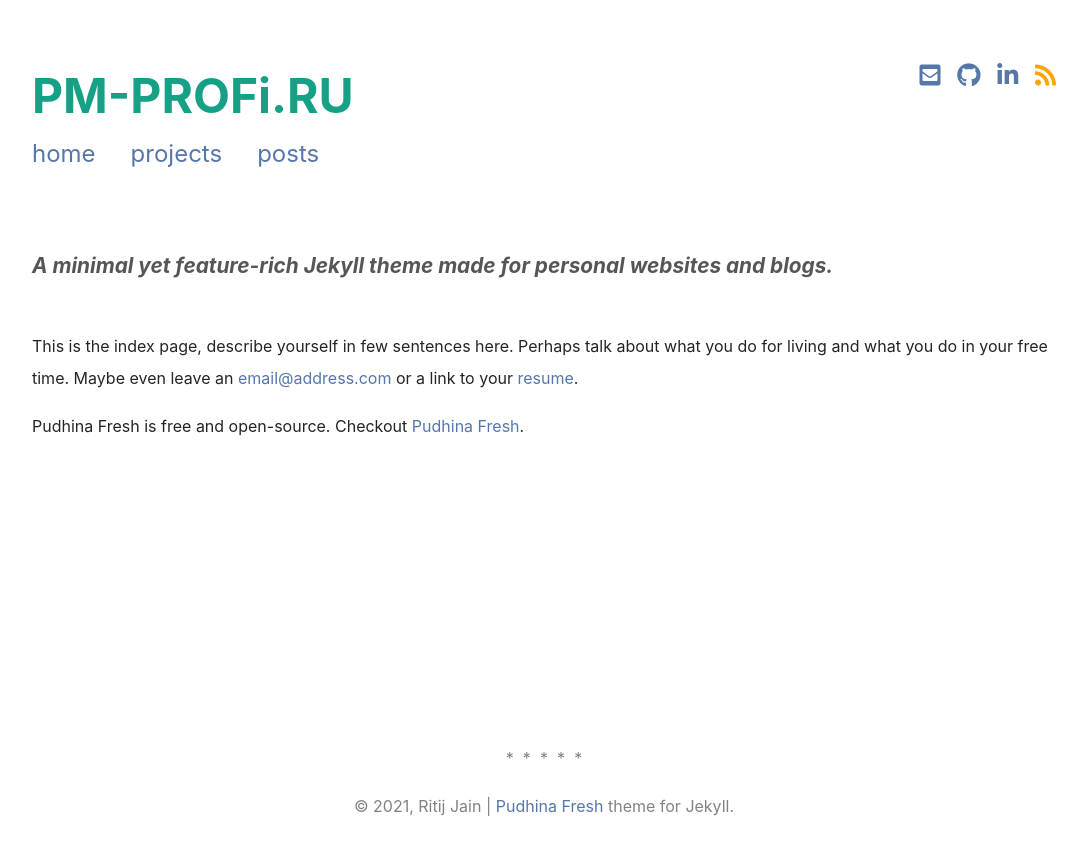
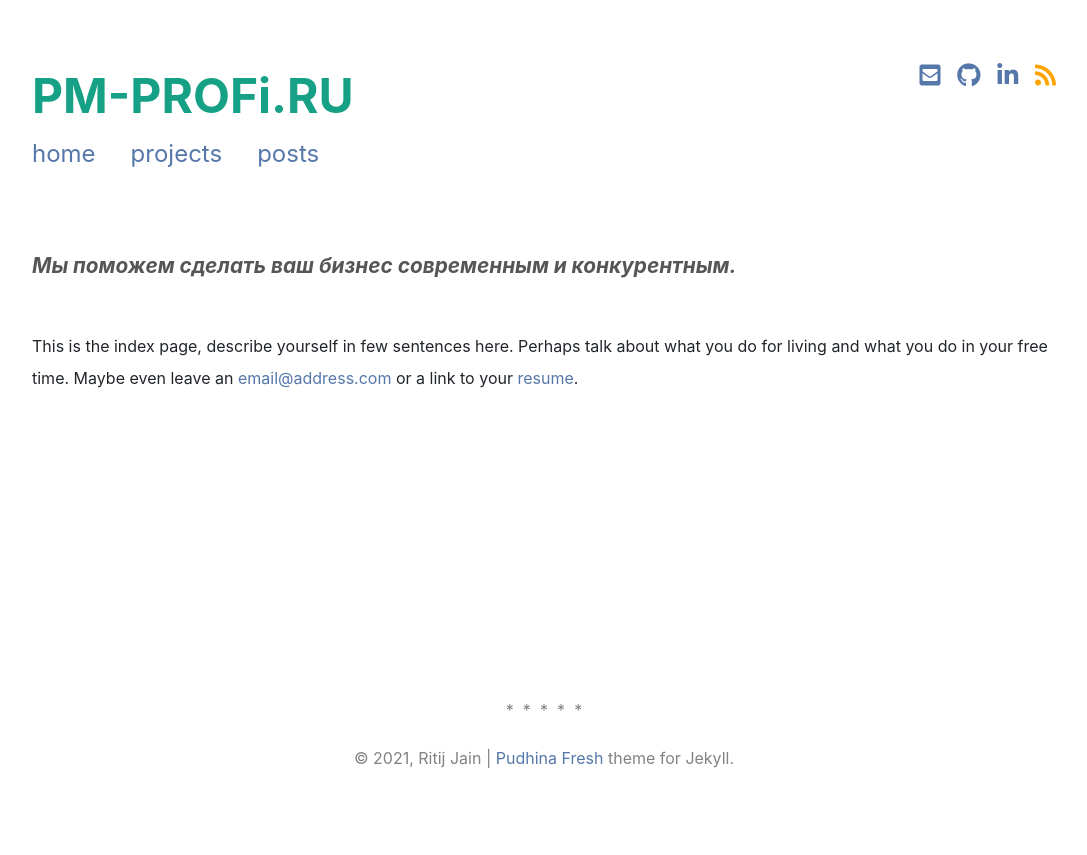
Before and after one commit to RedShadow-play/pm-profiru-82335, a Jekyll site: the page built from index.md, in a window 1280 px wide. Shown: the top 855 px of the page, without its empty margins (96-1183 px from the left). Built offline with Jekyll 4.4.1, drawn with Linux system fonts in a browser that asks for light colours; nearby versions of some CDN libraries; a style sheet for code colours, icons or effects is not loaded.

Commit message:
index.md: changed

```diff
--- a/index.md
+++ b/index.md
@@ -3,15 +3,14 @@ layout: page
 full_logo: true
 title:
 subtitle:
-description: A minimal yet feature-rich Jekyll theme made for personal websites and blogs.
+description: Управление проектами графики Примавера Primavera MS Project строительство ремонт.
 sitemap:
   priority: 1.0
 ---
-<p id="describe-text">A minimal yet feature-rich Jekyll theme made for personal websites and blogs.</p>
+<p id="describe-text">Мы поможем сделать ваш бизнес современным и конкурентным.</p>
 <br>
 This is the index page, describe yourself in few sentences here. Perhaps talk about what you do for living and what you do in your free time. Maybe even leave an [email@address.com](#) or a link to your [resume](#).
 
-Pudhina Fresh is free and open-source. Checkout [Pudhina Fresh](https://github.com/ritijjain/pudhina-fresh).
 
 <br>
 <br>
```
